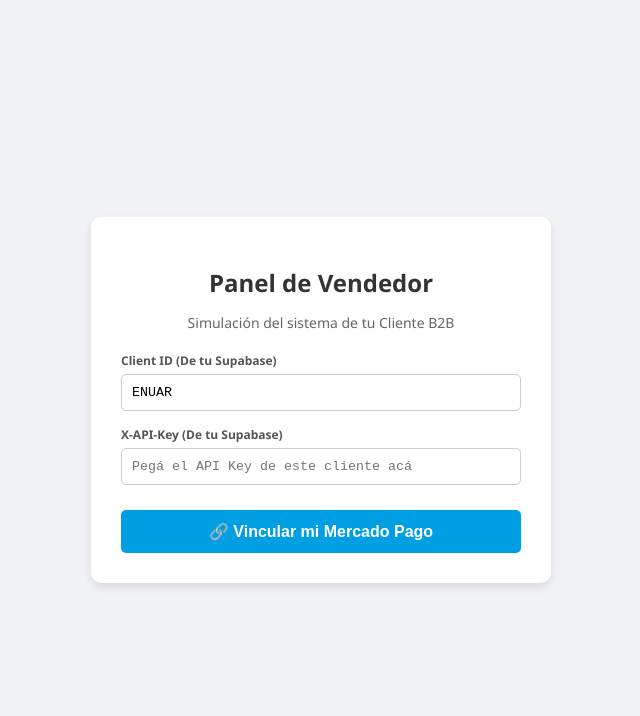
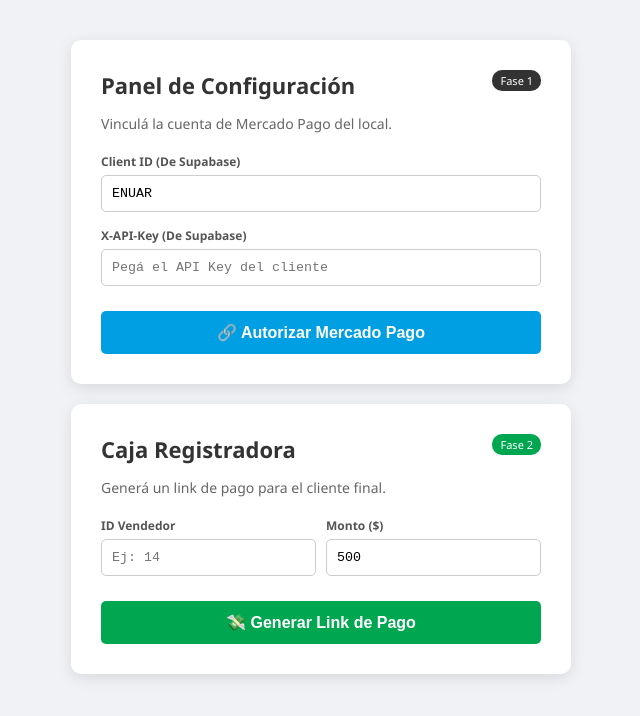
Before and after one commit to Germanrom/MotordePagosB2B_5P, a website: page index.html in a window 1280 px wide. Shown: the whole page, without its empty margins (319-959 px from the left). Drawn offline with Linux system fonts and the light colour scheme.

```diff
--- a/index.html
+++ b/index.html
@@ -5,127 +5,147 @@
     <meta name="viewport" content="width=device-width, initial-scale=1.0">
     <title>Panel B2B - Sistema del Cliente</title>
     <style>
-        body {
-            font-family: 'Segoe UI', Tahoma, Geneva, Verdana, sans-serif;
-            background-color: #f0f2f5;
-            display: flex;
-            justify-content: center;
-            align-items: center;
-            height: 100vh;
-            margin: 0;
-        }
-        .card {
-            background-color: white;
-            padding: 30px;
-            border-radius: 10px;
-            box-shadow: 0 4px 8px rgba(0,0,0,0.1);
-            width: 100%;
-            max-width: 400px;
-            text-align: center;
-        }
-        h2 { color: #333; margin-bottom: 5px; }
+        body { font-family: 'Segoe UI', sans-serif; background-color: #f0f2f5; display: flex; justify-content: center; padding: 40px 10px; margin: 0; }
+        .container { width: 100%; max-width: 500px; }
+        .card { background-color: white; padding: 30px; border-radius: 10px; box-shadow: 0 4px 15px rgba(0,0,0,0.1); margin-bottom: 20px; }
+        h2 { color: #333; margin-top: 0; margin-bottom: 5px; font-size: 22px;}
         p { color: #666; font-size: 14px; margin-bottom: 20px; }
-        .input-group {
-            text-align: left;
-            margin-bottom: 15px;
-        }
+        .input-group { margin-bottom: 15px; }
         label { display: block; font-size: 12px; color: #555; margin-bottom: 5px; font-weight: bold;}
-        input {
-            width: 100%;
-            padding: 10px;
-            border: 1px solid #ccc;
-            border-radius: 5px;
-            box-sizing: border-box;
-            font-family: monospace;
-        }
-        button {
-            background-color: #009EE3; /* Azul Mercado Pago */
-            color: white;
-            border: none;
-            padding: 12px 20px;
-            width: 100%;
-            border-radius: 5px;
-            font-size: 16px;
-            font-weight: bold;
-            cursor: pointer;
-            transition: background-color 0.3s;
-            margin-top: 10px;
-        }
-        button:hover { background-color: #007eb5; }
-        .loader {
-            display: none;
-            margin-top: 15px;
-            color: #009EE3;
-            font-weight: bold;
-        }
+        input { width: 100%; padding: 10px; border: 1px solid #ccc; border-radius: 5px; box-sizing: border-box; font-family: monospace; }
+        button { border: none; padding: 12px 20px; width: 100%; border-radius: 5px; font-size: 16px; font-weight: bold; cursor: pointer; transition: 0.3s; margin-top: 10px; }
+        .btn-blue { background-color: #009EE3; color: white; }
+        .btn-blue:hover { background-color: #007eb5; }
+        .btn-green { background-color: #00a650; color: white; }
+        .btn-green:hover { background-color: #00813e; }
+        .loader { display: none; text-align: center; margin-top: 15px; font-weight: bold; }
+        .result-box { display: none; margin-top: 20px; padding: 15px; border-radius: 8px; background-color: #e8f5e9; border: 1px solid #c8e6c9; text-align: center; }
+        .badge { background: #333; color: white; padding: 3px 8px; border-radius: 10px; font-size: 11px; float: right; }
     </style>
 </head>
 <body>
 
+    <div class="container">
+
         <div class="card">
-        <h2>Panel de Vendedor</h2>
-        <p>Simulación del sistema de tu Cliente B2B</p>
+            <span class="badge">Fase 1</span>
+            <h2>Panel de Configuración</h2>
+            <p>Vinculá la cuenta de Mercado Pago del local.</p>
 
             <div class="input-group">
-            <label for="clientId">Client ID (De tu Supabase)</label>
-            <input type="text" id="clientId" value="ENUAR" placeholder="Ej: ENUAR">
+                <label>Client ID (De Supabase)</label>
+                <input type="text" id="clientId" value="ENUAR">
+            </div>
+            <div class="input-group">
+                <label>X-API-Key (De Supabase)</label>
+                <input type="password" id="apiKey" placeholder="Pegá el API Key del cliente">
             </div>
 
-        <div class="input-group">
-            <label for="apiKey">X-API-Key (De tu Supabase)</label>
-            <input type="password" id="apiKey" placeholder="Pegá el API Key de este cliente acá">
+            <button class="btn-blue" id="btnVincular" onclick="iniciarVinculacion()">🔗 Autorizar Mercado Pago</button>
+            <div id="loader1" class="loader" style="color:#009EE3">Generando conexión... ⏳</div>
         </div>
 
-        <button id="btnVincular" onclick="iniciarVinculacion()">
-            🔗 Vincular mi Mercado Pago
-        </button>
+        <div class="card">
+            <span class="badge" style="background:#00a650">Fase 2</span>
+            <h2>Caja Registradora</h2>
+            <p>Generá un link de pago para el cliente final.</p>
 
-        <div id="loader" class="loader">Generando link seguro... ⏳</div>
+            <div style="display: flex; gap: 10px;">
+                <div class="input-group" style="flex: 1;">
+                    <label>ID Vendedor</label>
+                    <input type="number" id="vendorId" placeholder="Ej: 14">
+                </div>
+                <div class="input-group" style="flex: 1;">
+                    <label>Monto ($)</label>
+                    <input type="number" id="monto" value="500">
+                </div>
+            </div>
+
+            <button class="btn-green" id="btnCobrar" onclick="generarCobro()">💸 Generar Link de Pago</button>
+            <div id="loader2" class="loader" style="color:#00a650">Armando orden... ⏳</div>
+
+            <div id="resultadoPago" class="result-box">
+                <p style="color: #2e7d32; font-weight: bold; margin-bottom: 10px;">¡Orden Creada!</p>
+                <a id="linkDePago" href="#" target="_blank" style="display: inline-block; background: #009EE3; color: white; padding: 10px 15px; text-decoration: none; border-radius: 5px; font-weight: bold;">
+                    Ir a Pagar
+                </a>
+            </div>
+        </div>
+
     </div>
 
     <script>
+        // --- FASE 1: VINCULACIÓN ---
         async function iniciarVinculacion() {
             const clientId = document.getElementById('clientId').value;
             const apiKey = document.getElementById('apiKey').value;
-            const btn = document.getElementById('btnVincular');
-            const loader = document.getElementById('loader');
+            if(!clientId || !apiKey) return alert("Falta el Client ID o API Key");
 
-            if(!clientId || !apiKey) {
-                alert("Por favor, completá el Client ID y el API Key");
-                return;
+            document.getElementById('btnVincular').style.display = 'none';
+            document.getElementById('loader1').style.display = 'block';
+
+            try {
+                const response = await fetch(`https://motor-de-pagos.onrender.com/auth/mp-url?client_id=${clientId}`, {
+                    headers: { 'X-API-Key': apiKey }
+                });
+                const data = await response.json();
+                if (response.ok && data.auth_url) window.location.href = data.auth_url;
+                else throw new Error(data.error || "Error al conectar");
+            } catch (error) {
+                alert(error.message);
+                document.getElementById('btnVincular').style.display = 'block';
+                document.getElementById('loader1').style.display = 'none';
+            }
         }
 
-            // ⚠️ ACÁ PONÉ LA URL REAL DE TU MOTOR EN RENDER (o localhost si estás probando local)
-            // Asegurate de que la ruta coincida con la que armaste en Express (ej: /auth/mp-url)
-            const backendUrl = `https://motor-de-pagos.onrender.com/auth/mp-url?client_id=${clientId}`;
+        // --- FASE 2: COBRO ---
+        async function generarCobro() {
+            const apiKey = document.getElementById('apiKey').value;
+            const vendorId = document.getElementById('vendorId').value;
+            const monto = document.getElementById('monto').value;
 
-            btn.style.display = 'none';
-            loader.style.display = 'block';
+            if(!apiKey) return alert("Necesitás poner la X-API-Key en el panel de arriba");
+            if(!vendorId || !monto) return alert("Completá el ID del Vendedor y el Monto");
+
+            document.getElementById('btnCobrar').style.display = 'none';
+            document.getElementById('loader2').style.display = 'block';
+            document.getElementById('resultadoPago').style.display = 'none';
+
+            const urlOrdenes = 'https://motor-de-pagos.onrender.com/ordenes';
+
+            // Generamos un external_id aleatorio para cumplir con la validación de Zod
+            const externalIdGenerado = "FACTURA-" + Date.now();
 
             try {
-                const response = await fetch(backendUrl, {
-                    method: 'GET',
+                const response = await fetch(urlOrdenes, {
+                    method: 'POST',
                     headers: {
                         'X-API-Key': apiKey,
                         'Content-Type': 'application/json'
-                    }
+                    },
+                    body: JSON.stringify({
+                        vendor_id: parseInt(vendorId),
+                        monto: parseFloat(monto),
+                        moneda: "ARS",
+                        concepto: "Prueba E2E Final",
+                        external_id: externalIdGenerado // <- Acá viaja el fix
+                    })
                 });
 
                 const data = await response.json();
 
-                if (response.ok && data.auth_url) {
-                    // ¡Acá ocurre la magia! Redirigimos al usuario a Mercado Pago
-                    window.location.href = data.auth_url;
+                if (response.ok && data.checkout_url) {
+                    document.getElementById('linkDePago').href = data.checkout_url;
+                    document.getElementById('resultadoPago').style.display = 'block';
                 } else {
-                    alert('Error del Motor: ' + (data.error || 'Desconocido'));
-                    btn.style.display = 'block';
-                    loader.style.display = 'none';
+                    alert('Error del Motor: ' + JSON.stringify(data));
                 }
             } catch (error) {
-                console.error("Error de conexión:", error);
-                alert("Error de conexión. Revisá la consola (F12) para más detalles.");
-                btn.style.display = 'block';
-                loader.style.display = 'none';
+                console.error(error);
+                alert("Error de red intentando crear la orden.");
+            } finally {
+                document.getElementById('btnCobrar').style.display = 'block';
+                document.getElementById('loader2').style.display = 'none';
             }
         }
     </script>
```
Also changed, not shown: 1 other file. Lines whose indentation alone changed are shown as unchanged.
